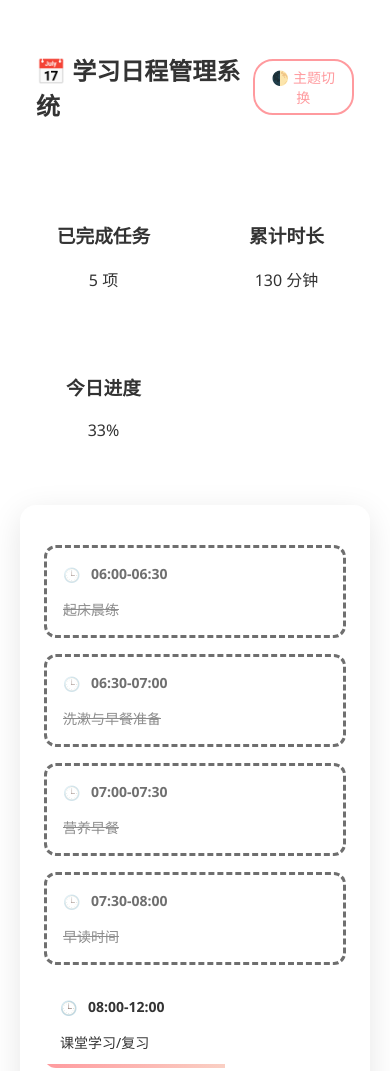
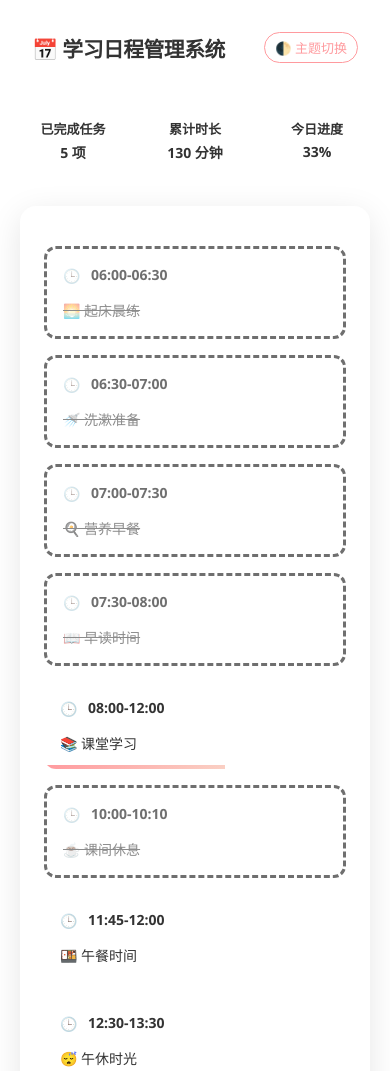
Before and after one commit to xiaokunierse/Schedule, a plain HTML site: page index.html in a window 390 px wide. Shown: the top 1071 px of the page. Drawn offline with Linux system fonts and the light colour scheme.

Commit message:
Add files via upload

```diff
--- a/index.html
+++ b/index.html
@@ -208,6 +208,98 @@
                 font-size: 14px;
             }
         }
+                /* 新增移动端统计卡片优化 */
+                @media (max-width: 768px) {
+            .stats-grid {
+                gap: 1rem;
+                grid-template-columns: repeat(auto-fit, minmax(100px, 1fr));
+            }
+
+            .stat-card {
+                padding: 0.75rem;
+                border-radius: 6px;
+            }
+
+            .stat-card h3 {
+                font-size: 14px;
+                margin: 0.25rem 0;
+            }
+
+            .stat-card p {
+                font-size: 16px;
+                font-weight: 600;
+                margin: 0.25rem 0;
+            }
+        }
+
+        @media (max-width: 480px) {
+            .stats-grid {
+                grid-template-columns: repeat(auto-fit, minmax(90px, 1fr));
+            }
+
+            .stat-card {
+                padding: 0.5rem;
+            }
+
+            .stat-card h3 {
+                font-size: 13px;
+            }
+
+            .stat-card p {
+                font-size: 14px;
+            }
+        }
+                /* 新增移动端标题和按钮优化 */
+                .header h1 {
+            font-size: 1.8rem;
+            margin: 0;
+            white-space: nowrap;
+        }
+
+        .theme-toggle {
+            font-size: 16px;
+            padding: 8px 16px;
+        }
+
+        @media (max-width: 768px) {
+            .header h1 {
+                font-size: 1.5rem;
+            }
+
+            .theme-toggle {
+                font-size: 14px;
+                padding: 6px 12px;
+            }
+        }
+
+        @media (max-width: 480px) {
+            .header h1 {
+                font-size: 1.3rem;
+                letter-spacing: -0.5px;
+            }
+
+            .theme-toggle {
+                font-size: 13px;
+                padding: 5px 10px;
+                border-width: 1px;
+            }
+
+            .header {
+                gap: 0.75rem;
+                padding: 0.75rem;
+            }
+        }
+
+        @media (max-width: 360px) {
+            .header h1 {
+                font-size: 1.2rem;
+            }
+
+            .theme-toggle {
+                font-size: 12px;
+                padding: 4px 8px;
+            }
+        }
     </style>
 </head>
 <body>
@@ -239,21 +331,21 @@
     <script>
         // 定义不同日期的时间表
         const studySchedule = [
-            { id: 1, time: "06:00-06:30", event: "起床晨练", duration: 30 },
-            { id: 2, time: "06:30-07:00", event: "洗漱与早餐准备", duration: 30 },
-            { id: 3, time: "07:00-07:30", event: "营养早餐", duration: 30 },
-            { id: 4, time: "07:30-08:00", event: "早读时间", duration: 30 },
-            { id: 5, time: "08:00-12:00", event: "课堂学习/复习", duration: 240 },
-            { id: 6, time: "10:00-10:10", event: "课间休息", duration: 10 },
-            { id: 7, time: "11:45-12:00", event: "午餐时间", duration: 15 },
-            { id: 8, time: "12:30-13:30", event: "午休时光", duration: 60 },
-            { id: 9, time: "13:30-14:30", event: "数学训练", duration: 60 },
-            { id: 10, time: "14:30-15:30", event: "模拟练习", duration: 60 },
-            { id: 11, time: "15:30-15:45", event: "下午茶歇", duration: 15 },
-            { id: 12, time: "15:45-17:30", event: "自主学习", duration: 105 },
-            { id: 13, time: "17:30-18:00", event: "晚餐时间", duration: 30 },
-            { id: 14, time: "18:00-19:00", event: "自由活动", duration: 60 },
-            { id: 15, time: "19:00-22:00", event: "专项复习", duration: 180 }
+            { id: 1, time: "06:00-06:30", event: "🌅 起床晨练", duration: 30 },
+            { id: 2, time: "06:30-07:00", event: "🚿 洗漱准备", duration: 30 },
+            { id: 3, time: "07:00-07:30", event: "🍳 营养早餐", duration: 30 },
+            { id: 4, time: "07:30-08:00", event: "📖 早读时间", duration: 30 },
+            { id: 5, time: "08:00-12:00", event: "📚 课堂学习", duration: 240 },
+            { id: 6, time: "10:00-10:10", event: "☕ 课间休息", duration: 10 },
+            { id: 7, time: "11:45-12:00", event: "🍱 午餐时间", duration: 15 },
+            { id: 8, time: "12:30-13:30", event: "😴 午休时光", duration: 60 },
+            { id: 9, time: "13:30-14:30", event: "🧮 数学训练", duration: 60 },
+            { id: 10, time: "14:30-15:30", event: "📝 模拟测试", duration: 60 },
+            { id: 11, time: "15:30-15:45", event: "🍵 下午茶歇", duration: 15 },
+            { id: 12, time: "15:45-17:30", event: "🎯 重点突破", duration: 105 },
+            { id: 13, time: "17:30-18:00", event: "🍜 晚餐时间", duration: 30 },
+            { id: 14, time: "18:00-19:00", event: "💤 自由活动", duration: 60 },
+            { id: 15, time: "19:00-22:00", event: "🔍 综合复习", duration: 180 }
         ];
 
         const  imitateScheduleA = [
```
